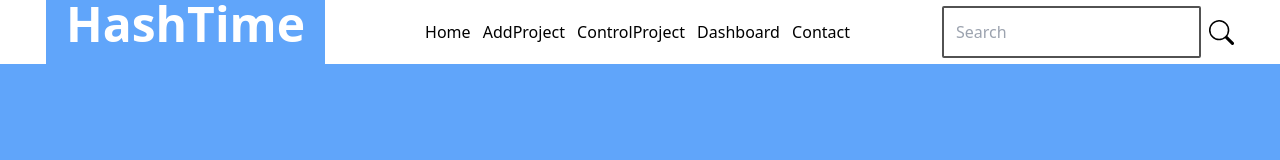
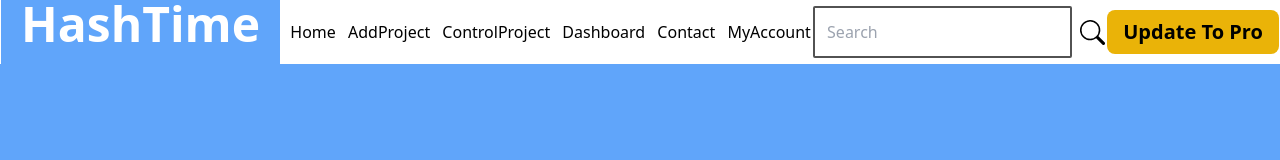
Before and after one commit to Manju1392k/HashTime-Website, a website built with Vite: page index.html in a window 1280 px wide. Built offline with nearby package versions, Linux system fonts and the light colour scheme.

Commit message:
HashTime

```diff
--- a/index.html
+++ b/index.html
@@ -24,6 +24,7 @@
             <a href="#" class="ml-2">ControlProject</a>
             <a href="#" class="ml-2">Dashboard</a>
             <a href="#" class="ml-2">Contact</a>
+            <a href="#" class="ml-2">MyAccount</a>
         </div>
 
         <div class="search flex items-center">
@@ -35,6 +36,11 @@
             </svg>
         </div>
 
+        <div class="Pro">
+            <h1 class="text-xl bg-yellow-500 px-4 py-2 rounded-lg cursor-pointer text-black font-bold">Update To Pro
+            </h1>
+        </div>
+
     </div>
 
 </body>
```
